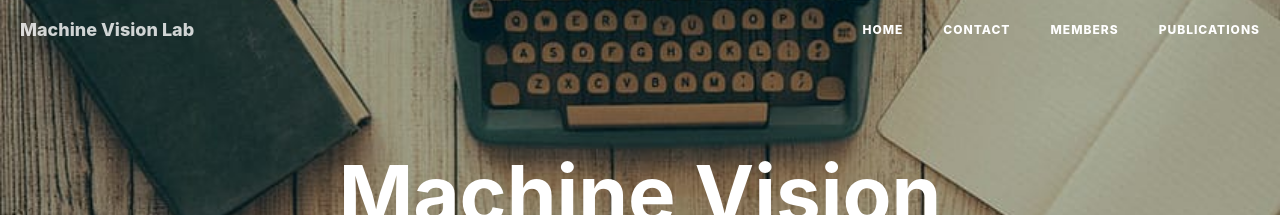
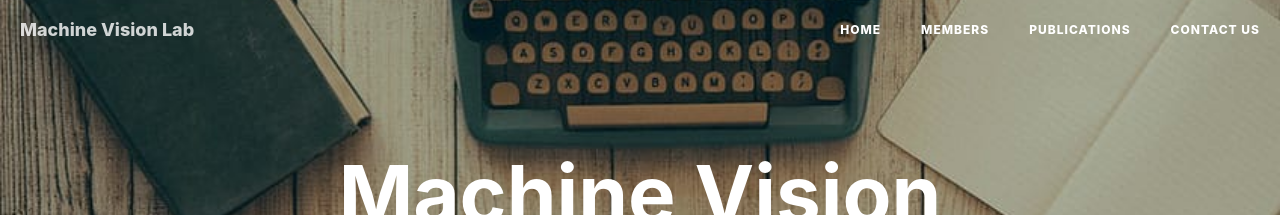
Before and after one commit to lunatics123/lunatics123.github.io, a Jekyll site: the page built from index.html, in a window 1280 px wide. Shown: the top 215 px of the page. Built offline with Jekyll 4.4.1, drawn with Linux system fonts in a browser that asks for light colours; the list of posts is cut into pages by our own code; comment, search, counter and statistics services are not loaded.

Commit message:
Add files via upload

```diff
--- a/_includes/footer.html
+++ b/_includes/footer.html
@@ -13,13 +13,13 @@
 </footer>
 
 <!-- jQuery -->
-<script src="{{ "/js/jquery.min.js " | prepend: site.baseurl }}"></script>
+<script src="{{ site.baseurl }}/js/jquery.min.js"></script>
 
 <!-- Bootstrap Core JavaScript -->
-<script src="{{ "/js/bootstrap.min.js " | prepend: site.baseurl }}"></script>
+<script src="{{ site.baseurl }}/js/bootstrap.min.js"></script>
 
 <!-- Custom Theme JavaScript -->
-<script src="{{ "/js/hux-blog.min.js " | prepend: site.baseurl }}"></script>
+<script src="{{ site.baseurl }}/js/hux-blog.min.js"></script>
 
 <!-- Service Worker -->
 {% if site.service-worker %}
@@ -32,6 +32,7 @@
             .then((registration) => {console.log('Service Worker Registered. ', registration)})
             .catch((error) => {console.log('ServiceWorker registration failed: ', error)})
     }
+
 </script>
 {% endif %}
 
--- a/_includes/head.html
+++ b/_includes/head.html
@@ -21,12 +21,12 @@
     <link href="{{ page.url | replace:'index.html','' | prepend: site.baseurl | prepend: site.url }}" rel="canonical">
 
     <!-- Bootstrap Core CSS -->
-    <link rel="stylesheet" href="{{ "/css/bootstrap.min.css" | prepend: site.baseurl }}">
+    <link rel="stylesheet" href="{{ site.baseurl }}/css/bootstrap.min.css">
 
     <!-- Custom CSS -->
-    <link rel="stylesheet" href="{{ "/css/hux-blog.min.css" | prepend: site.baseurl }}">
+    <link rel="stylesheet" href="{{ site.baseurl }}/css/hux-blog.min.css">
 
     <!-- Pygments GitHub CSS -->
-    <link rel="stylesheet" href="{{ "/css/syntax.css" | prepend: site.baseurl }}">
+    <link rel="stylesheet" href="{{ site.baseurl }}/css/syntax.css">
 
 </head>
--- a/_includes/nav.html
+++ b/_includes/nav.html
@@ -19,11 +19,15 @@
                     <li>
                         <a href="{{ site.baseurl }}/">Home</a>
                     </li>
-                    {% for page in site.pages %}{% if page.title %}
                     <li>
-                        <a href="{{ page.url | prepend: site.baseurl }}">{{ page.title }}</a>
+                        <a href="{{ site.baseurl }}/members.html">Members</a>
                     </li>
-                    {% endif %}{% endfor %}
+                    <li>
+                        <a href="{{ site.baseurl }}/publications.html">Publications</a>
+                    </li>
+                    <li>
+                        <a href="{{ site.baseurl }}/contact.html">Contact Us</a>
+                    </li>
                 </ul>
             </div>
         </div>
```
